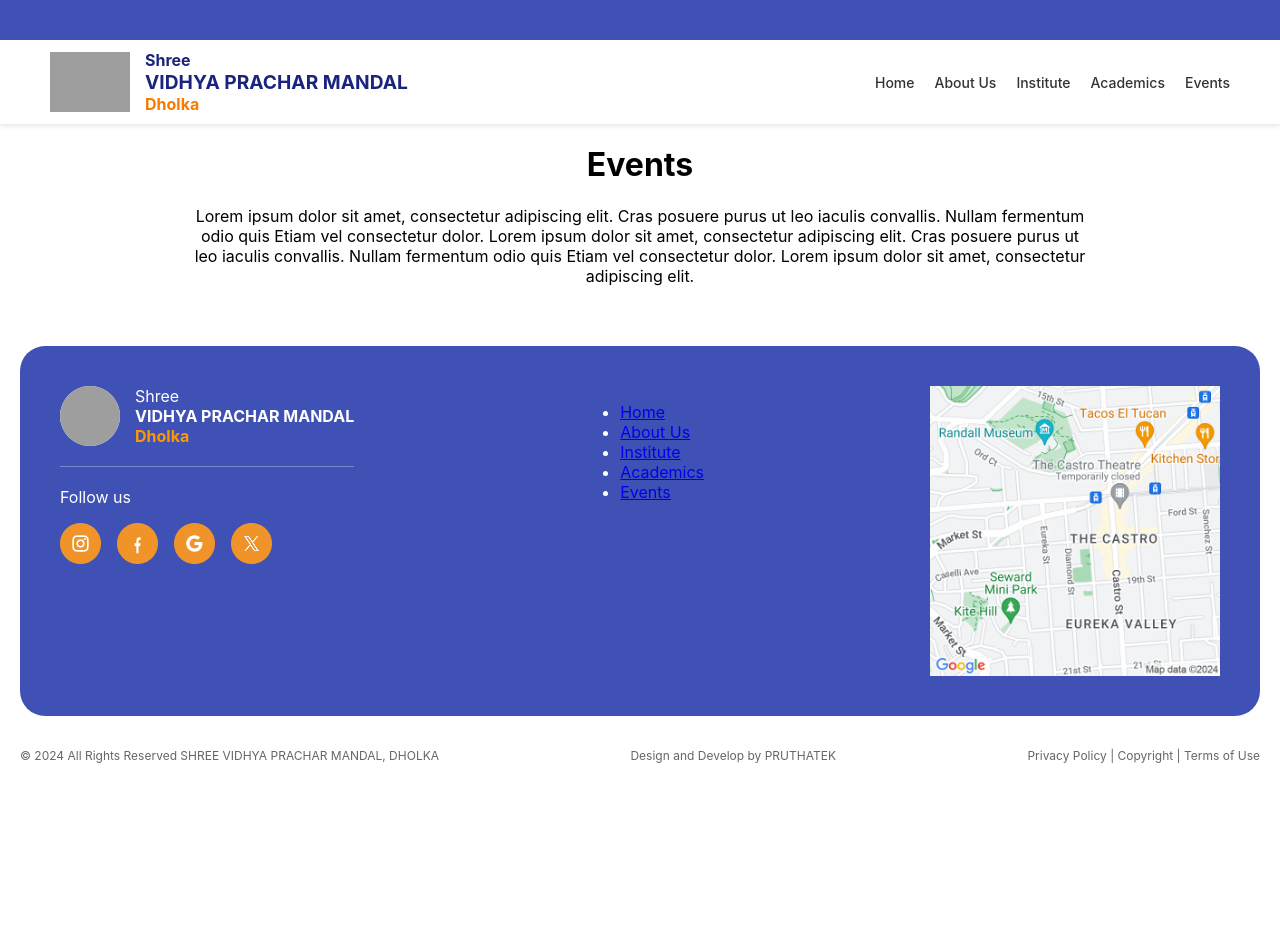
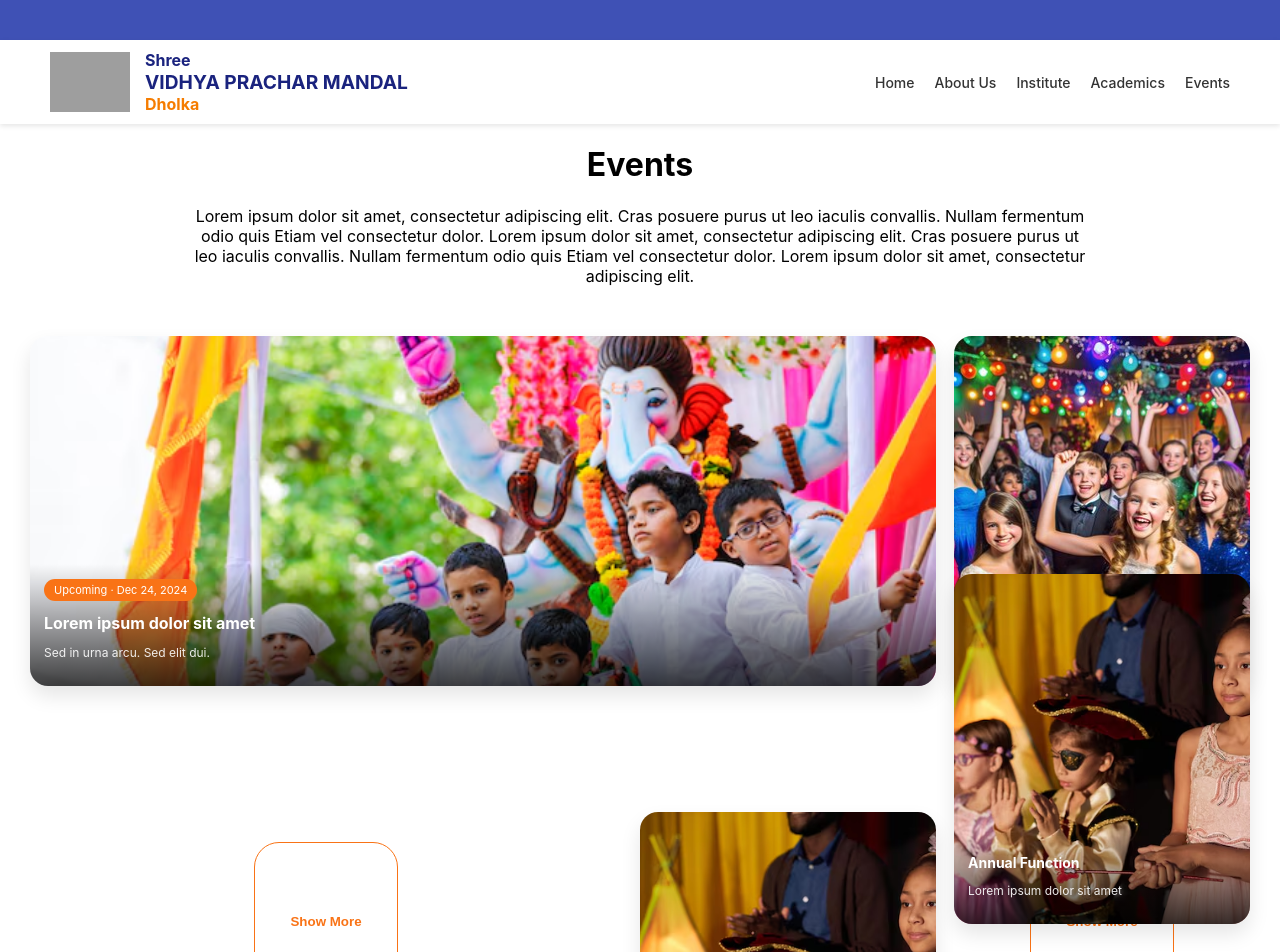
Before and after one commit to ayushisoni2107-del/shree_vidya_mandir, a React (Create React App) app: page /Events in a window 1280 px wide. Shown: the top 952 px of the page. Before the commit the page ends 815 px from the top, so only its background shows below. Built offline with nearby package versions, Linux system fonts and the light colour scheme; grey boxes are pictures that could not be loaded.

Commit message:
event page updated

```diff
--- /dev/null
+++ b/src/Events/Events.css
@@ -0,0 +1,94 @@
+/* Header */
+.event-header {
+  text-align: center;
+  margin-bottom: 30px;
+}
+
+.event-header p {
+  width: 70%;
+  margin: auto;
+  font-size: 14px;
+  color: #666;
+}
+
+/* GRID LAYOUT */
+.event-layout {
+  display: grid;
+  grid-template-columns: 2fr 1fr 1fr;
+  grid-auto-rows: 220px;
+  gap: 18px;
+  padding: 30px;
+}
+
+/* CARD */
+.event-card {
+  position: relative;
+  border-radius: 18px;
+  overflow: hidden;
+}
+
+.event-card img {
+  width: 100%;
+  height: 100%;
+  object-fit: cover;
+}
+
+/* BIG CARD */
+.event-card.big {
+  grid-row: span 2;
+  grid-column: span 2;
+}
+
+/* Overlay */
+.overlay {
+  position: absolute;
+  bottom: 0;
+  width: 100%;
+  padding: 14px;
+  background: linear-gradient(to top, rgba(0,0,0,0.75), transparent);
+  color: white;
+}
+
+.overlay h3 {
+  font-size: 16px;
+  margin: 6px 0;
+}
+
+.overlay h4 {
+  font-size: 14px;
+  margin: 4px 0;
+}
+
+.overlay p {
+  font-size: 12px;
+  opacity: 0.9;
+}
+
+/* Badge */
+.badge {
+  background: #f97316;
+  padding: 4px 10px;
+  border-radius: 12px;
+  font-size: 11px;
+  display: inline-block;
+  margin-bottom: 6px;
+}
+
+/* Button */
+.show-more-btn {
+  display: block;
+  margin: 30px auto;
+  padding: 10px 35px;
+  border: 1px solid #f97316;
+  background: transparent;
+  color: #f97316;
+  border-radius: 25px;
+  cursor: pointer;
+  font-weight: bold;
+  transition: 0.3s;
+}
+
+.show-more-btn:hover {
+  background: #f97316;
+  color: white;
+}
--- a/src/Events/Events.jsx
+++ b/src/Events/Events.jsx
@@ -1,4 +1,5 @@
 import React from "react";
+import "./Events.css"
 
 function Event(){
     return(
@@ -7,7 +8,54 @@ function Event(){
         <p style={{ textAlign: "center", margin: "0 auto", width: "70%"}}>Lorem ipsum dolor sit amet, consectetur adipiscing elit. Cras posuere purus ut leo iaculis convallis. Nullam fermentum odio quis
 Etiam vel consectetur dolor. Lorem ipsum dolor sit amet, consectetur adipiscing elit. Cras posuere purus ut leo iaculis convallis. Nullam fermentum odio quis Etiam vel consectetur dolor. Lorem ipsum dolor sit amet, consectetur adipiscing elit.   </p>
         </div><br/>
-        </>
+ {/* Events Grid */}
+      <div className="event-layout">
+
+        {/* BIG CARD */}
+        <div className="event-card big">
+          <img src="event2.png" alt="event" />
+          <div className="overlay">
+            <span className="badge">Upcoming · Dec 24, 2024</span>
+            <h3>Lorem ipsum dolor sit amet</h3>
+            <p>Sed in urna arcu. Sed elit dui.</p>
+          </div>
+        </div>
+
+        {/* RIGHT TOP */}
+        <div className="event-card">
+          <img src="event1.png" alt="event" />
+          <div className="overlay">
+            <h4>Annual Function</h4>
+            <p>Lorem ipsum dolor sit amet</p>
+          </div>
+        </div>
+
+        {/* BOTTOM ROW */}
+        <EventSmall />
+        <EventSmall />
+        <EventSmall />
+        <EventSmall />
+
+      </div>
+
+
+      </>
     );
 }
+
+function EventSmall() {
+  return (
+    <>
+    <div className="event-card">
+      <img src="event3.png" alt="event" />
+      <div className="overlay">
+        <h4>Annual Function</h4>
+        <p>Lorem ipsum dolor sit amet</p>
+      </div>
+    </div>
+          {/* Button */}
+      <button className="show-more-btn">Show More</button>
+      </>
+  );
+}
 export default Event;
```
